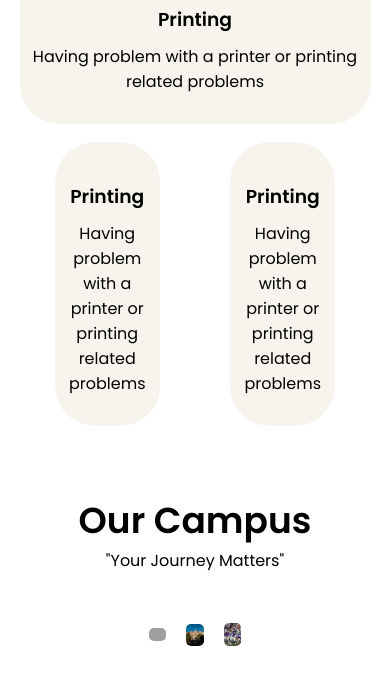
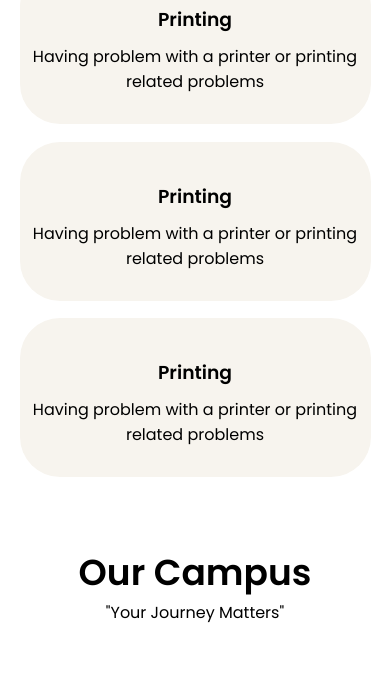
Before and after one commit to andriastheI/andriastheI.github.io, a plain HTML site: page html/index.html in a window 390 px wide. Shown: the part 1444-2136 px from the top of the page. Drawn offline with Linux system fonts and the light colour scheme; grey boxes are pictures that could not be loaded.

Commit message:
more mobile sizeing

```diff
--- a/css/styel.css
+++ b/css/styel.css
@@ -135,6 +135,7 @@ nav .fa{
         cursor: pointer;
     }
 
+
 }
 
 
@@ -191,9 +192,10 @@ h3{
 }
 
 @media (max-width: 700px){
-    .rows{
+    .rows, .second-row{
         flex-direction: column;
     }
+
 }
 
 
@@ -296,3 +298,13 @@ footer{
     padding-top: 30px;
     text-align: center;
 }
+
+@media (max-width: 700px){
+    .row{
+        flex-direction: column;
+    }
+    .campus-col{
+        margin-top: 20px;
+    }
+
+}
```
